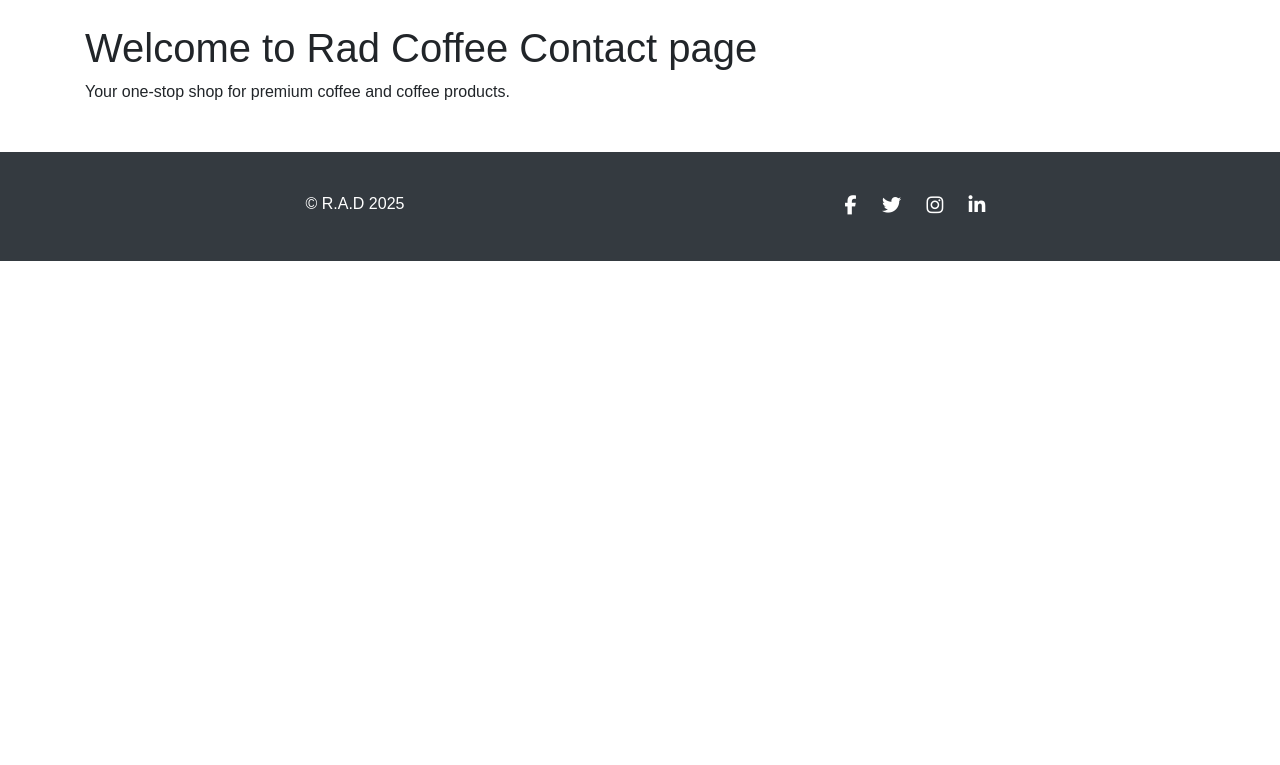
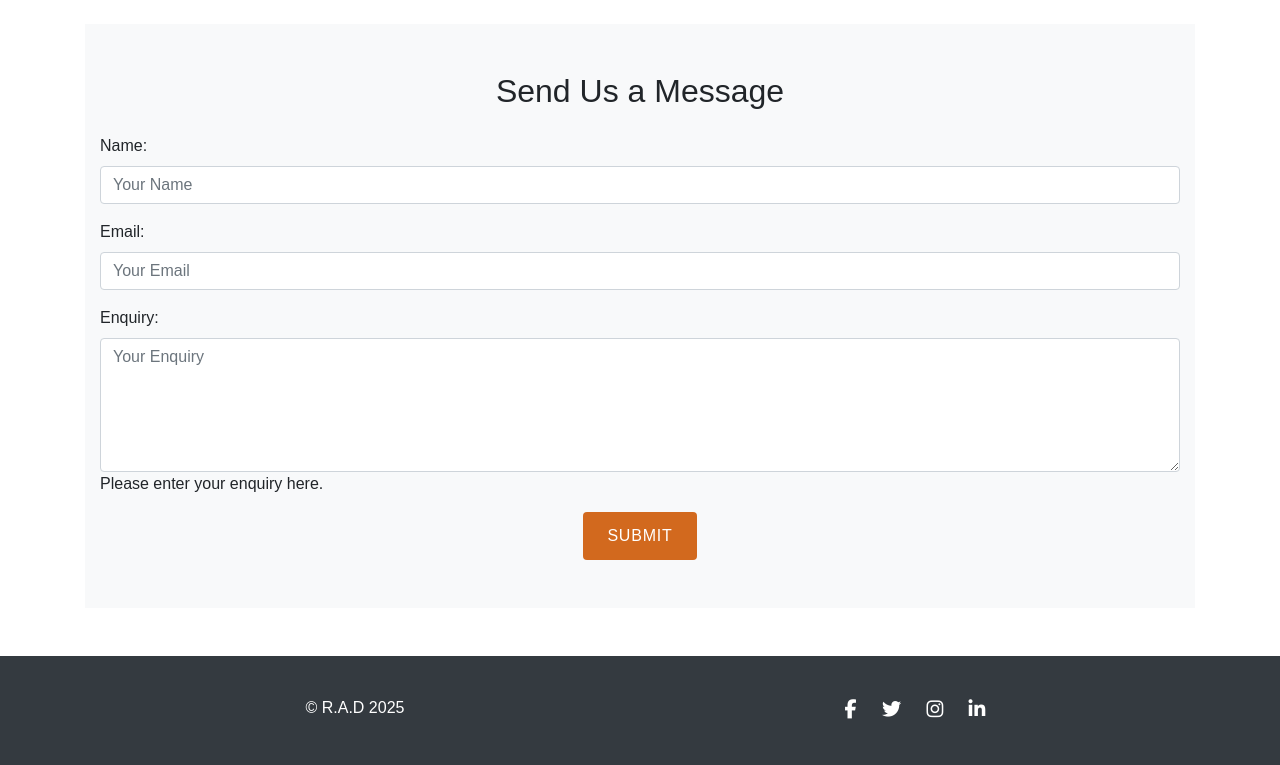
Before and after one commit to adamshaw90/RAD, a Django app: page /contact/ in a window 1280 px wide. Shown: the part 72-837 px from the top of the page. Before the commit the page ends 333 px from the top, so only its background shows below. Run offline with Django 3.2, Linux system fonts and the light colour scheme; some libraries are stand-ins or nearby versions.

Commit message:
Add forms.py to core app, add contact form logic to the file. Update the contact view in core app, add the contact form logic to contact.html template

```diff
--- /dev/null
+++ b/core/forms.py
@@ -0,0 +1,14 @@
+from django import forms
+
+class ContactForm(forms.Form):
+    name = forms.CharField(
+        max_length=100,
+        widget=forms.TextInput(attrs={'class': 'form-control', 'placeholder': 'Your Name'})
+    )
+    email = forms.EmailField(
+        widget=forms.EmailInput(attrs={'class': 'form-control', 'placeholder': 'Your Email'})
+    )
+    enquiry = forms.CharField(
+        widget=forms.Textarea(attrs={'class': 'form-control', 'rows': 5, 'placeholder': 'Your Enquiry'}),
+        help_text="Please enter your enquiry here."
+    )
--- a/core/views.py
+++ b/core/views.py
@@ -1,5 +1,6 @@
-from django.shortcuts import render
+from django.shortcuts import render, redirect
 from shop.models import Product
+from .forms import ContactForm
 
 
 def home(request):
@@ -12,7 +13,22 @@ def about(request):
 
 
 def contact(request):
-    return render(request, 'core/contact.html')
+    if request.method == "POST":
+        form = ContactForm(request.POST)
+        if form.is_valid():
+            # Process the form data here:
+            # For example, send an email, save the enquiry in the database, etc.
+            # name = form.cleaned_data['name']
+            # email = form.cleaned_data['email']
+            # enquiry = form.cleaned_data['enquiry']
+            # (Do something with the data)
+
+            # Optionally, redirect to a thank-you page or render a success message
+            return redirect('home')
+    else:
+        form = ContactForm()
+    return render(request, 'core/contact.html', {'form': form})
+
 
 
 def wholesale(request):
--- a/templates/core/contact.html
+++ b/templates/core/contact.html
@@ -1,5 +1,16 @@
 {% extends 'base.html' %}
+{% load static %}
 {% block content %}
-<h1>Welcome to Rad Coffee Contact page</h1>
-<p>Your one-stop shop for premium coffee and coffee products.</p>
+<section class="contact-form py-5 bg-light">
+  <div class="container">
+    <h2 class="text-center mb-4">Send Us a Message</h2>
+    <form method="post" action="{% url 'contact' %}">
+      {% csrf_token %}
+      {{ form.as_p }}
+      <div class="text-center">
+        <button type="submit" class="btn btn-custom">Submit</button>
+      </div>
+    </form>
+  </div>
+</section>
 {% endblock %}
```
